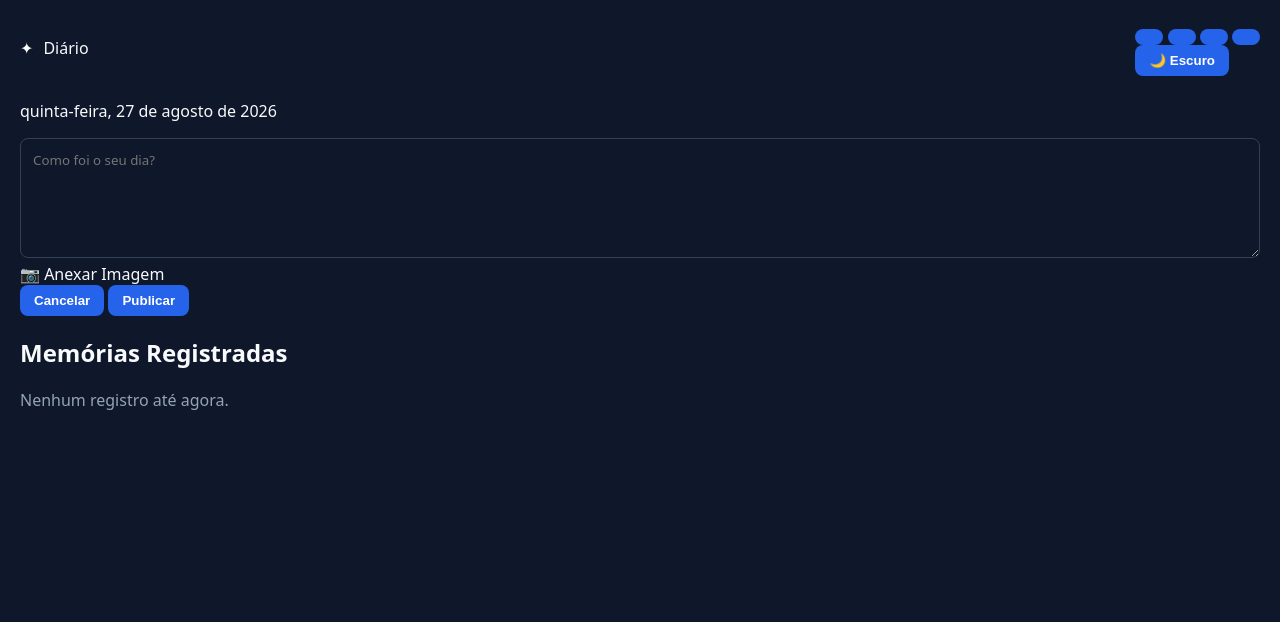
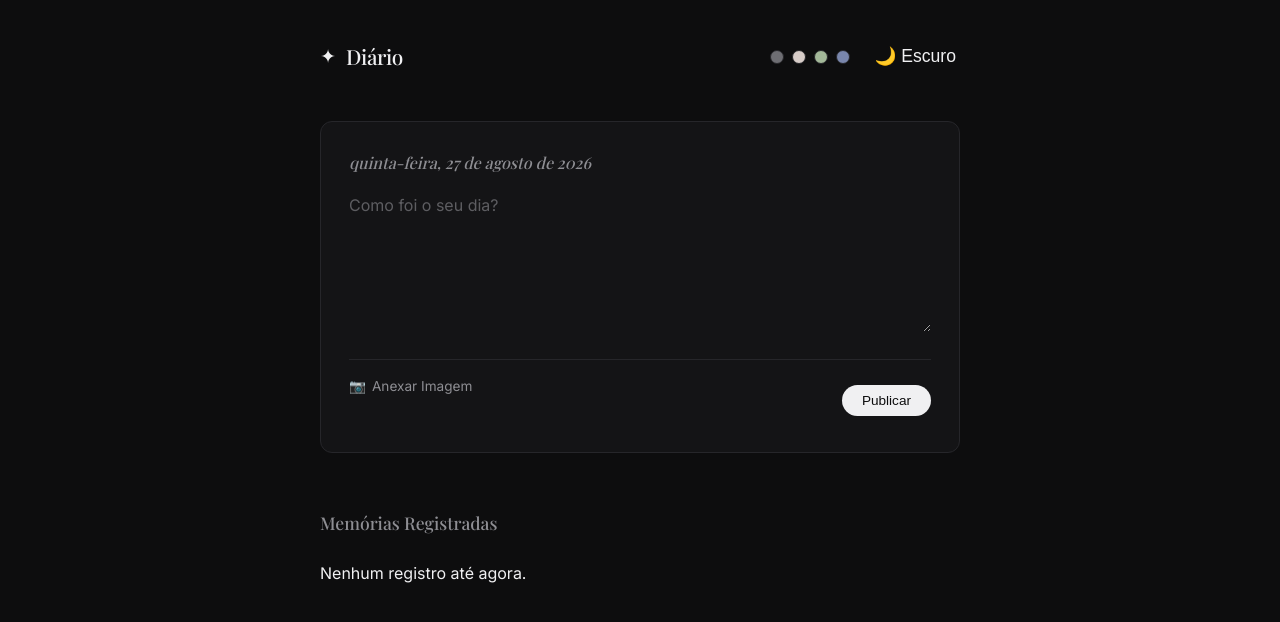
Before and after one commit to nickebel/ione, a plain HTML site: page index.html in a window 1280 px wide. Drawn offline with nearby package versions, Linux system fonts and the light colour scheme; a web font is replaced by a local one.

Commit message:
Update style.css

```diff
--- a/style.css
+++ b/style.css
@@ -1,49 +1,77 @@
+/* Base Design System - Minimalista & Editorial */
 :root {
-  --bg-primary: #f1f5f9;
-  --bg-card: #ffffff;
-  --text-primary: #0f172a;
-  --text-secondary: #475569;
-  --border-color: #cbd5e1;
-  --accent-color: #2563eb;
+  --font-serif: 'Playfair Display', Georgia, serif;
+  --font-sans: 'Inter', -apple-system, BlinkMacSystemFont, sans-serif;
+
+  --bg-main: #0d0d0e;
+  --bg-surface: #141416;
+  --bg-element: #1c1c1f;
+  --text-main: #f0f0f2;
+  --text-muted: #8e8e93;
+  --border-subtle: #26262a;
+  --accent: #f0f0f2;
+  --accent-text: #0d0d0e;
+  --radius: 12px;
+  --transition: all 0.25s cubic-bezier(0.16, 1, 0.3, 1);
 }
 
-/* Modo Escuro Padrão */
-[data-theme="dark"] {
-  --bg-primary: #0f172a;
-  --bg-card: #1e293b;
-  --text-primary: #f8fafc;
-  --text-secondary: #94a3b8;
-  --border-color: #334155;
+/* Paletas de Cores Elegantes (Escuro) */
+[data-theme="dark"][data-bg="mono"] {
+  --bg-main: #0b0b0c; --bg-surface: #121214; --border-subtle: #222225;
+}
+[data-theme="dark"][data-bg="warm"] {
+  --bg-main: #141210; --bg-surface: #1c1917; --border-subtle: #2d2825;
+}
+[data-theme="dark"][data-bg="sage"] {
+  --bg-main: #0e1211; --bg-surface: #151a18; --border-subtle: #222b27;
+}
+[data-theme="dark"][data-bg="navy"] {
+  --bg-main: #0a0d14; --bg-surface: #101520; --border-subtle: #1c2436;
 }
 
-/* Alteração Completa da Cor de Fundo (Temas Customizados) */
-[data-bg="blue"] { --bg-primary: #1e3a8a; }
-[data-bg="green"] { --bg-primary: #064e3b; }
-[data-bg="purple"] { --bg-primary: #4c1d95; }
-[data-bg="warm"] { --bg-primary: #7c2d12; }
+/* Paletas de Cores Elegantes (Claro) */
+[data-theme="light"] {
+  --text-main: #111113;
+  --text-muted: #6e6e73;
+  --accent: #111113;
+  --accent-text: #ffffff;
+}
+[data-theme="light"][data-bg="mono"] {
+  --bg-main: #fbfbfb; --bg-surface: #ffffff; --border-subtle: #e5e5ea;
+}
+[data-theme="light"][data-bg="warm"] {
+  --bg-main: #f9f8f6; --bg-surface: #ffffff; --border-subtle: #e8e5df;
+}
+[data-theme="light"][data-bg="sage"] {
+  --bg-main: #f5f7f6; --bg-surface: #ffffff; --border-subtle: #e1e7e4;
+}
+[data-theme="light"][data-bg="navy"] {
+  --bg-main: #f4f6f9; --bg-surface: #ffffff; --border-subtle: #e0e5ee;
+}
 
-/* Para modo claro com cores de fundo */
-[data-theme="light"][data-bg="blue"] { --bg-primary: #dbeafe; }
-[data-theme="light"][data-bg="green"] { --bg-primary: #d1fae5; }
-[data-theme="light"][data-bg="purple"] { --bg-primary: #f3e8ff; }
-[data-theme="light"][data-bg="warm"] { --bg-primary: #ffedd5; }
+* { box-sizing: border-box; margin: 0; padding: 0; }
 
 body {
-  font-family: system-ui, -apple-system, sans-serif;
-  background-color: var(--bg-primary);
-  color: var(--text-primary);
-  margin: 0;
-  padding: 20px;
-  transition: background-color 0.3s ease;
+  font-family: var(--font-sans);
+  background-color: var(--bg-main);
+  color: var(--text-main);
+  line-height: 1.6;
+  transition: var(--transition);
+  -webkit-font-smoothing: antialiased;
 }
 
-.container { max-width: 800px; margin: 0 auto; }
+.app-wrapper {
+  max-width: 680px;
+  margin: 0 auto;
+  padding: 40px 20px;
+}
 
-header {
+/* Header */
+.navbar {
   display: flex;
   justify-content: space-between;
   align-items: center;
-  margin-bottom: 24px;
+  margin-bottom: 48px;
 }
 
 .brand {
@@ -52,96 +80,211 @@ header {
   gap: 10px;
 }
 
-.header-icon { font-size: 2rem; }
+.symbol {
+  font-size: 1.2rem;
+  color: var(--text-main);
+}
 
-.controls {
+.brand-title {
+  font-family: var(--font-serif);
+  font-size: 1.3rem;
+  font-weight: 500;
+  letter-spacing: -0.02em;
+}
+
+.header-controls {
   display: flex;
   align-items: center;
-  gap: 16px;
+  gap: 20px;
 }
 
-button {
-  background-color: var(--accent-color);
-  color: #fff;
-  border: none;
-  padding: 8px 14px;
-  border-radius: 8px;
-  cursor: pointer;
-  font-weight: 600;
+.palette-picker {
+  display: flex;
+  gap: 8px;
 }
 
-.color-picker { display: flex; gap: 8px; }
-.color-dot {
-  width: 22px;
-  height: 22px;
+.dot {
+  width: 14px;
+  height: 14px;
   border-radius: 50%;
+  border: 1px solid var(--border-subtle);
   cursor: pointer;
-  border: 2px solid var(--bg-card);
+  background: transparent;
+  transition: var(--transition);
 }
-.color-dot.default { background-color: #64748b; }
-.color-dot.blue { background-color: #2563eb; }
-.color-dot.green { background-color: #059669; }
-.color-dot.purple { background-color: #7c3aed; }
-.color-dot.warm { background-color: #ea580c; }
+.dot:hover { transform: scale(1.15); }
+.dot.mono { background: #6e6e73; }
+.dot.warm { background: #d7ccc8; }
+.dot.sage { background: #a3b899; }
+.dot.navy { background: #7986ac; }
 
-.entry-form, .entry-card {
-  background-color: var(--bg-card);
-  padding: 20px;
-  border-radius: 12px;
-  border: 1px solid var(--border-color);
-  margin-bottom: 24px;
+.btn-icon {
+  background: transparent;
+  border: none;
+  color: var(--text-main);
+  font-size: 1.1rem;
+  cursor: pointer;
+  padding: 4px;
+  line-height: 1;
+}
+
+/* Editor Section */
+.editor-section {
+  background: var(--bg-surface);
+  border: 1px solid var(--border-subtle);
+  border-radius: var(--radius);
+  padding: 28px;
+  margin-bottom: 56px;
+}
+
+.current-date {
+  font-family: var(--font-serif);
+  font-style: italic;
+  color: var(--text-muted);
+  font-size: 1rem;
+  margin-bottom: 16px;
 }
 
 textarea {
   width: 100%;
-  height: 120px;
-  background-color: transparent;
-  color: var(--text-primary);
-  border: 1px solid var(--border-color);
-  border-radius: 8px;
-  padding: 12px;
-  box-sizing: border-box;
-  font-family: inherit;
+  min-height: 140px;
+  background: transparent;
+  border: none;
+  color: var(--text-main);
+  font-family: var(--font-sans);
+  font-size: 1rem;
+  line-height: 1.7;
+  resize: vertical;
+  outline: none;
 }
 
-.form-actions {
+textarea::placeholder { color: var(--text-muted); opacity: 0.6; }
+
+.preview-container {
+  margin-top: 16px;
+  position: relative;
+}
+
+.preview-img {
+  max-width: 100%;
+  max-height: 320px;
+  border-radius: 8px;
+  object-fit: cover;
+  border: 1px solid var(--border-subtle);
+}
+
+.editor-footer {
   display: flex;
   justify-content: space-between;
   align-items: center;
-  margin-top: 12px;
-}
-
-.file-label {
-  background-color: var(--border-color);
-  color: var(--text-primary);
-  padding: 8px 16px;
-  border-radius: 8px;
-  cursor: pointer;
+  margin-top: 20px;
+  padding-top: 16px;
+  border-top: 1px solid var(--border-subtle);
 }
 
 input[type="file"] { display: none; }
 
-.preview-img, .entry-img {
-  max-width: 100%;
-  max-height: 300px;
-  border-radius: 8px;
-  margin-top: 12px;
-  object-fit: cover;
+.btn-secondary {
+  font-size: 0.85rem;
+  color: var(--text-muted);
+  cursor: pointer;
+  transition: var(--transition);
+  display: flex;
+  align-items: center;
+  gap: 6px;
+}
+.btn-secondary:hover { color: var(--text-main); }
+
+.file-name {
+  font-size: 0.75rem;
+  color: var(--text-muted);
+  margin-left: 8px;
 }
 
-.entry-header {
+.action-buttons {
+  display: flex;
+  align-items: center;
+  gap: 12px;
+}
+
+.btn-primary {
+  background: var(--accent);
+  color: var(--accent-text);
+  border: none;
+  padding: 8px 20px;
+  border-radius: 20px;
+  font-size: 0.85rem;
+  font-weight: 500;
+  cursor: pointer;
+  transition: var(--transition);
+}
+.btn-primary:hover { opacity: 0.88; }
+
+.btn-link {
+  background: transparent;
+  border: none;
+  color: var(--text-muted);
+  font-size: 0.85rem;
+  cursor: pointer;
+}
+.btn-link:hover { color: var(--text-main); }
+
+/* Timeline */
+.timeline-header h2 {
+  font-family: var(--font-serif);
+  font-size: 1.1rem;
+  font-weight: 500;
+  color: var(--text-muted);
+  margin-bottom: 24px;
+}
+
+.entry-card {
+  background: var(--bg-surface);
+  border: 1px solid var(--border-subtle);
+  border-radius: var(--radius);
+  padding: 24px;
+  margin-bottom: 20px;
+}
+
+.entry-meta {
   display: flex;
   justify-content: space-between;
-  color: var(--text-secondary);
-  font-size: 0.85rem;
+  align-items: center;
+  font-size: 0.8rem;
+  color: var(--text-muted);
   margin-bottom: 12px;
 }
 
-.entry-actions button {
-  background: none;
-  padding: 4px 8px;
-  margin-left: 4px;
+.entry-body {
+  font-size: 0.95rem;
+  color: var(--text-main);
+  white-space: pre-wrap;
+  word-break: break-word;
+}
+
+.entry-img {
+  width: 100%;
+  max-height: 380px;
+  border-radius: 8px;
+  margin-top: 16px;
+  object-fit: cover;
+  border: 1px solid var(--border-subtle);
+}
+
+.card-actions {
+  display: flex;
+  gap: 12px;
+}
+
+.action-btn {
+  background: transparent;
+  border: none;
+  color: var(--text-muted);
   font-size: 0.8rem;
+  cursor: pointer;
+  transition: var(--transition);
 }
-.btn-edit { color: #3b82f6; }
-.btn-delete { color: #ef4444; }
+.action-btn:hover { color: var(--text-main); }
+.action-btn.delete:hover { color: #e5484d; }
+
+.hidden { display: none !important; }
```
